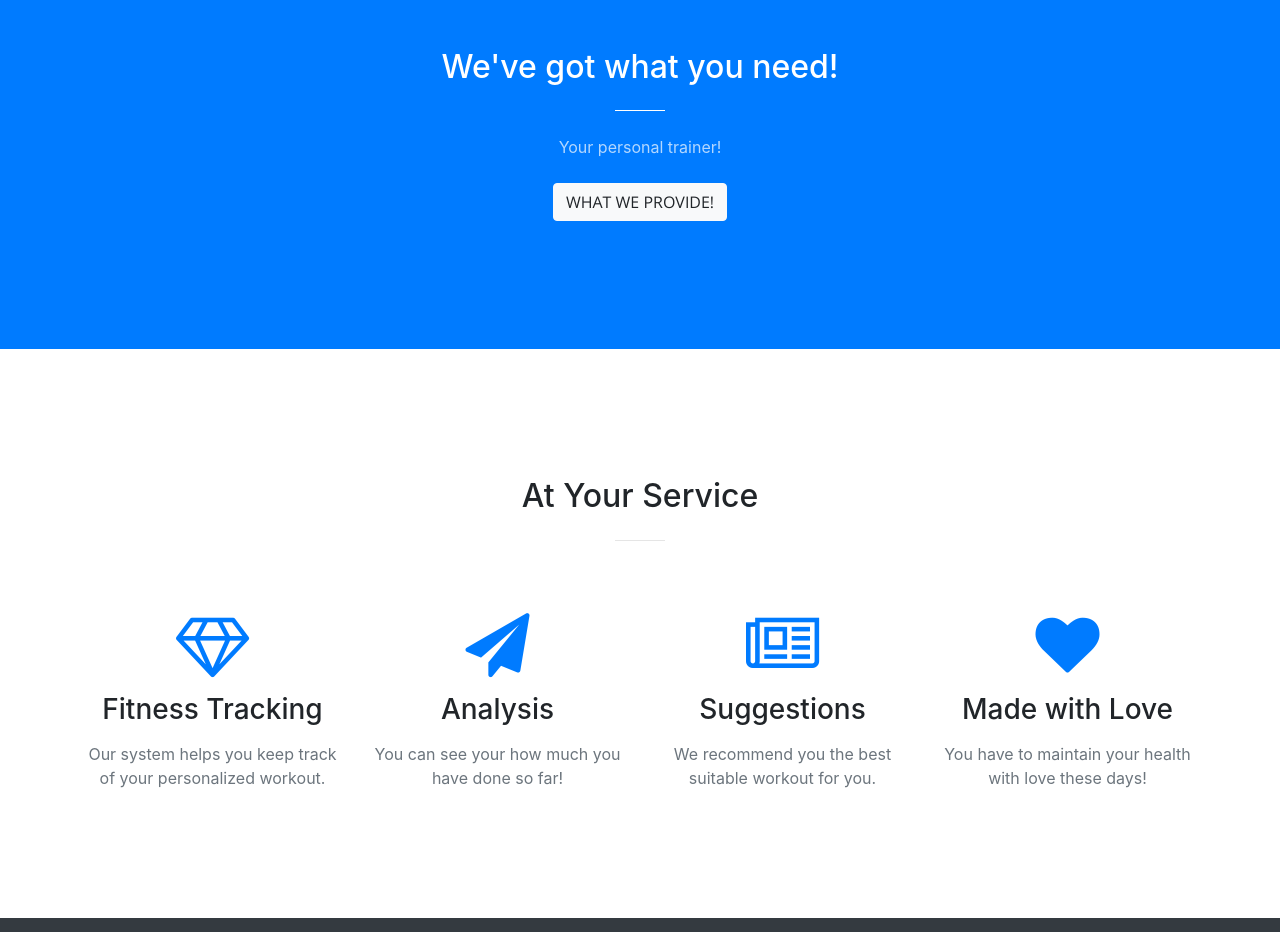
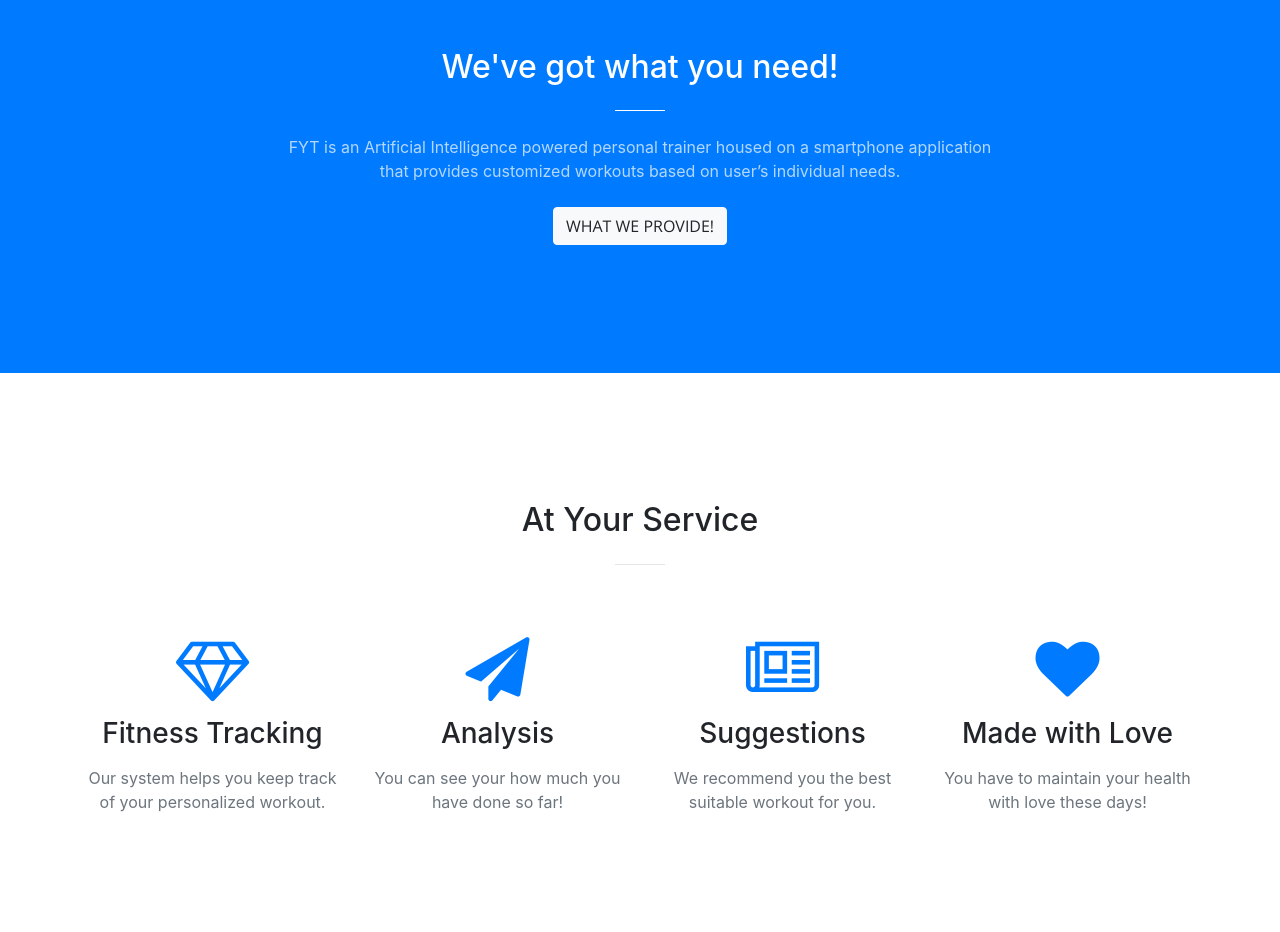
Before and after one commit to ndkcha/fyt, a website with bundled scripts: page index.html in a window 1280 px wide. Shown: the part 880-1812 px from the top of the page. Built offline with nearby package versions, Linux system fonts and the light colour scheme.

Commit message:
Update index.html

```diff
--- a/index.html
+++ b/index.html
@@ -78,7 +78,7 @@
             <div class="col-lg-8 mx-auto text-center">
                 <h2 class="section-heading text-white">We've got what you need!</h2>
                 <hr class="light my-4">
-                <p class="text-faded mb-4">Your personal trainer!</p>
+                <p class="text-faded mb-4">FYT is an Artificial Intelligence powered personal trainer housed on a smartphone application that provides customized workouts based on user’s individual needs.</p>
                 <a class="btn btn-light btn-xl js-scroll-trigger" href="#services">What we provide!</a>
             </div>
         </div>
```
